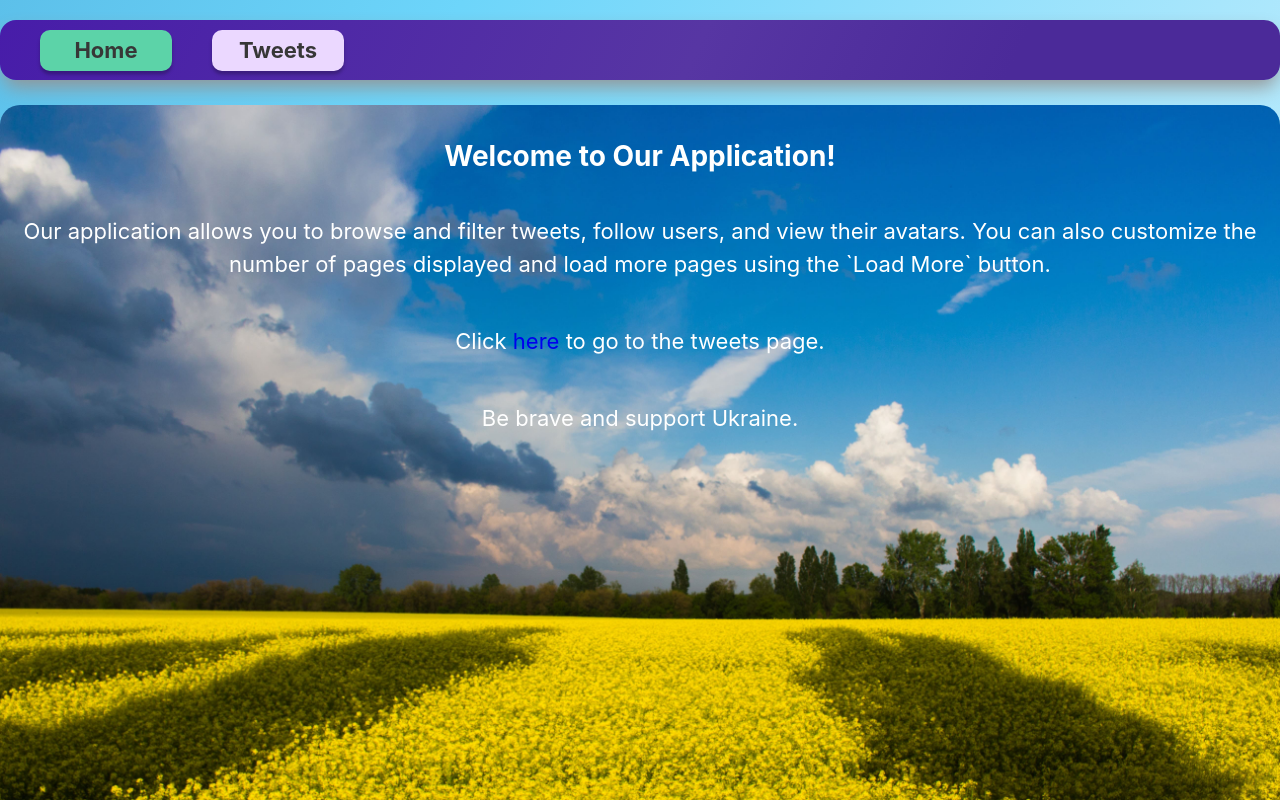
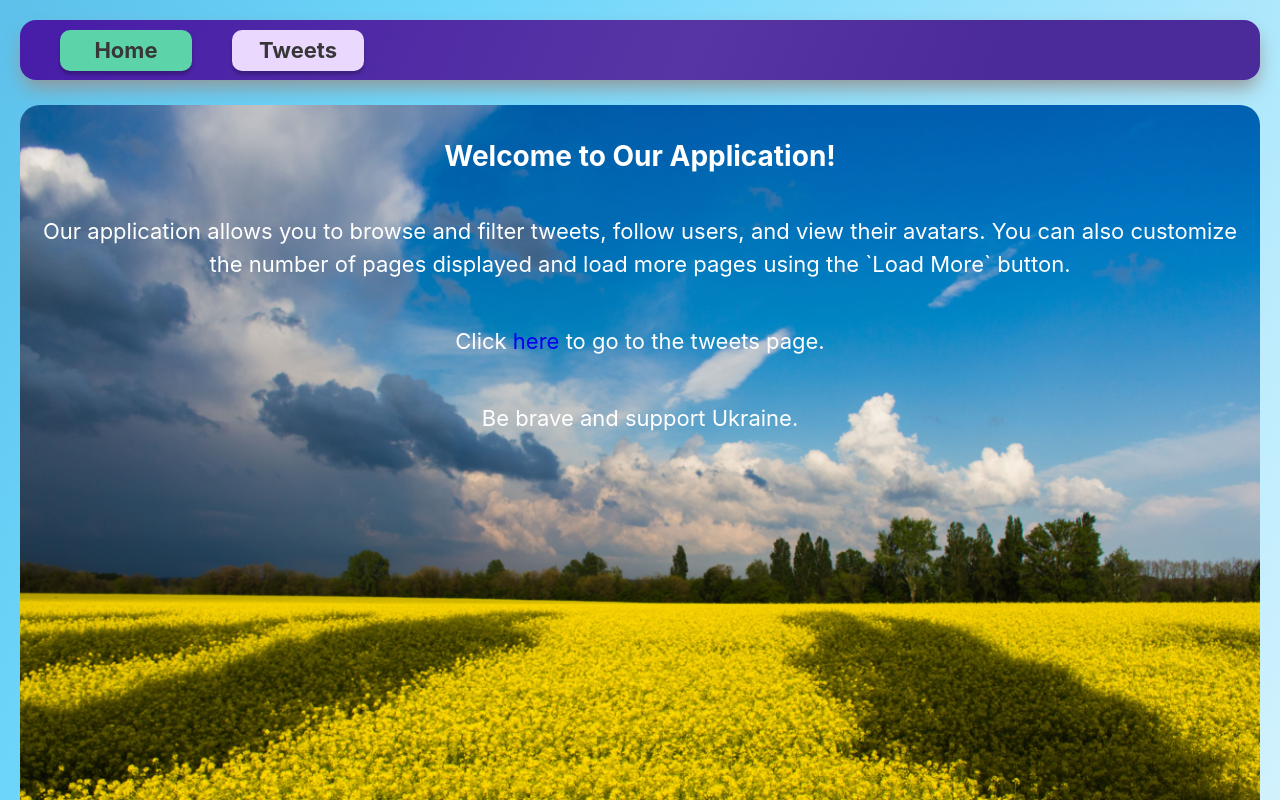
Before and after one commit to Sasha92Shevchuk/tweetsApp, a React (Vite) app: page / in a window 1280 px wide. Shown: the top 800 px of the page. Built offline with nearby package versions, Linux system fonts and the light colour scheme.

Commit message:
fix size image bg

```diff
--- a/src/page/Home.styled.js
+++ b/src/page/Home.styled.js
@@ -6,7 +6,7 @@ export const Container = styled.div`
 `;
 
 export const BackgroundImage = styled.img`
-  width: 1280px;
+  max-width: 100%;
   height: auto;
   object-fit: contain;
   border-radius: 20px;
```
